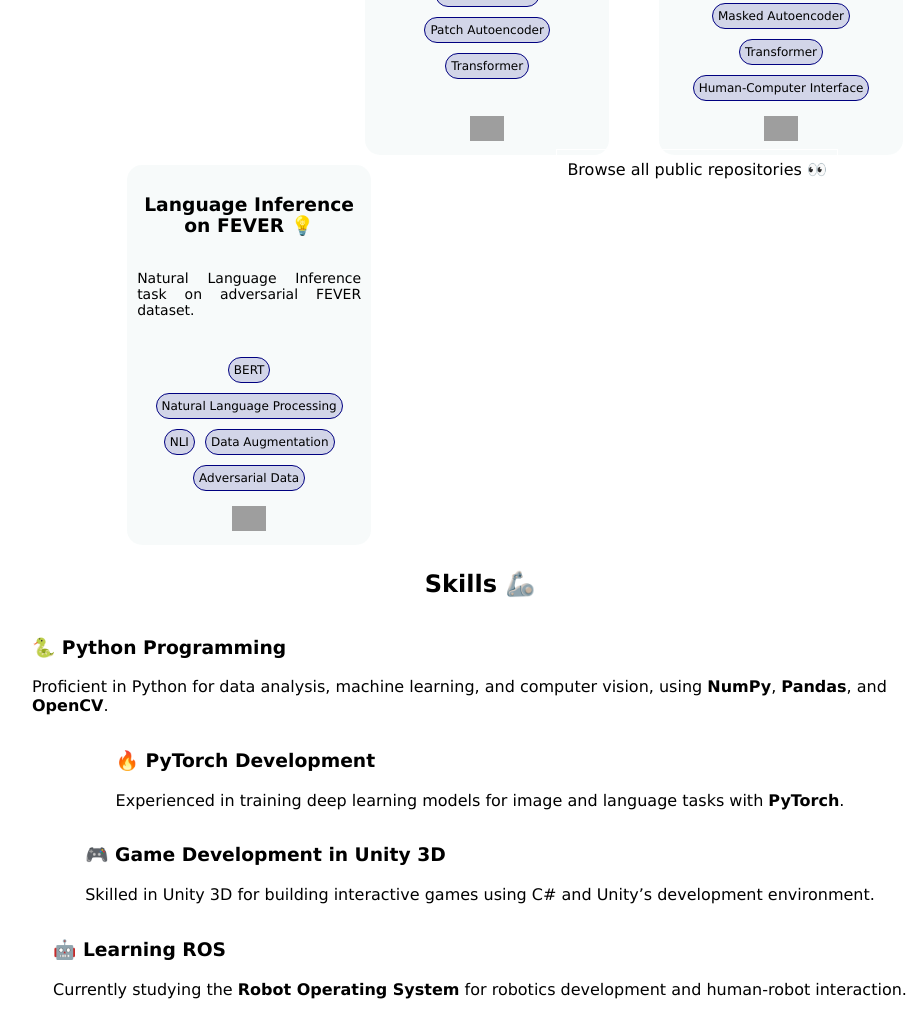
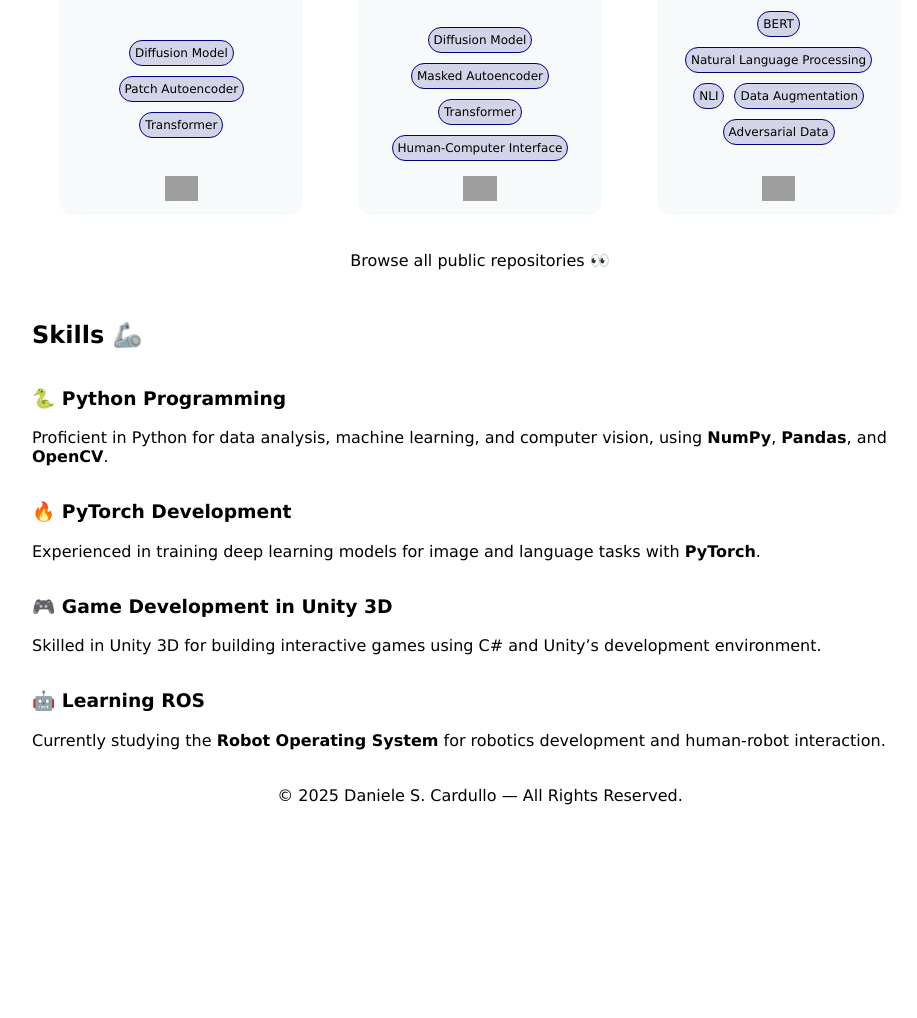
Before and after one commit to dan-crdll/dan-crdll.github.io, a plain HTML site: page index.html in a window 1280 px wide. Shown: the part 805-1823 px from the top of the page, without its empty margins (160-1077 px from the left). After the commit the page ends 1802 px from the top, so only its background shows below. Drawn offline with Linux system fonts and the light colour scheme; grey boxes are pictures that could not be loaded.

Commit message:
bug fixes

```diff
--- a/index.html
+++ b/index.html
@@ -63,8 +63,8 @@
 
         <hr>
 
+        <h2>Project Selection 🍷</h2>
         <section id="projects">
-            <h2>Project Selection 🍷</h2>
 
             <!-- Project Card 1 -->
             <article class="project_card">
@@ -111,24 +111,23 @@
                 </a>
             </article>
 
-            <div class="browse-all">
+
                 <a href="https://github.com/dan-crdll?tab=repositories" class="tab" target="_blank" rel="noopener">
                     Browse all public repositories 👀
                 </a>
-            </div>
+
         </section>
 
+        <h2>Skills 🦾</h2>
         <section id="skills">
-            <h2>Skills 🦾</h2>
-
             <div class="skill_card">
                 <h3>🐍 Python Programming</h3>
                 <p>Proficient in Python for data analysis, machine learning, and computer vision, using <strong>NumPy</strong>, <strong>Pandas</strong>, and <strong>OpenCV</strong>.</p>
             </div>
 
             <div class="skill_card">
-                <h3>🔥 PyTorch Development</h3>
-                <p>Experienced in training deep learning models for image and language tasks with <strong>PyTorch</strong>.</p>
+            <h3>🔥 PyTorch Development</h3>
+            <p>Experienced in training deep learning models for image and language tasks with <strong>PyTorch</strong>.</p>
             </div>
 
             <div class="skill_card">
--- a/style.css
+++ b/style.css
@@ -105,6 +105,12 @@ hr {
     background-color: rgba(0, 0, 128, 0.15);
 }
 
+footer {
+    width: 100%;
+    text-align: center;
+    margin-top: 20px;
+}
+
 #contacts {
     display: flex;
     justify-content: flex-start;
@@ -125,9 +131,9 @@ em {
 }
 
 #skills {
-
     width: 100%;
     display: flex;
+    flex-direction: column;
     justify-content: space-around;
     flex-wrap: wrap;
 }
```
